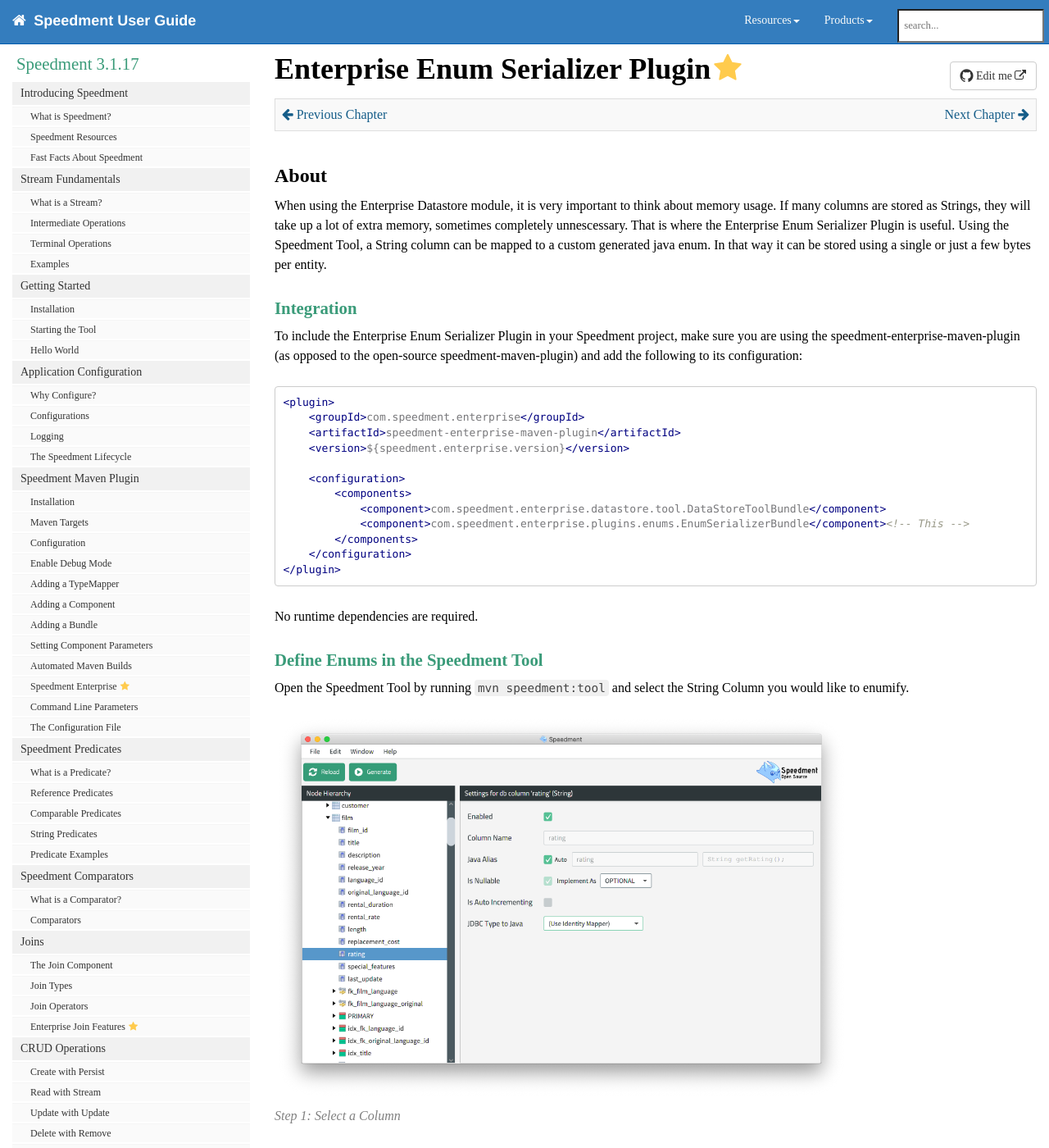
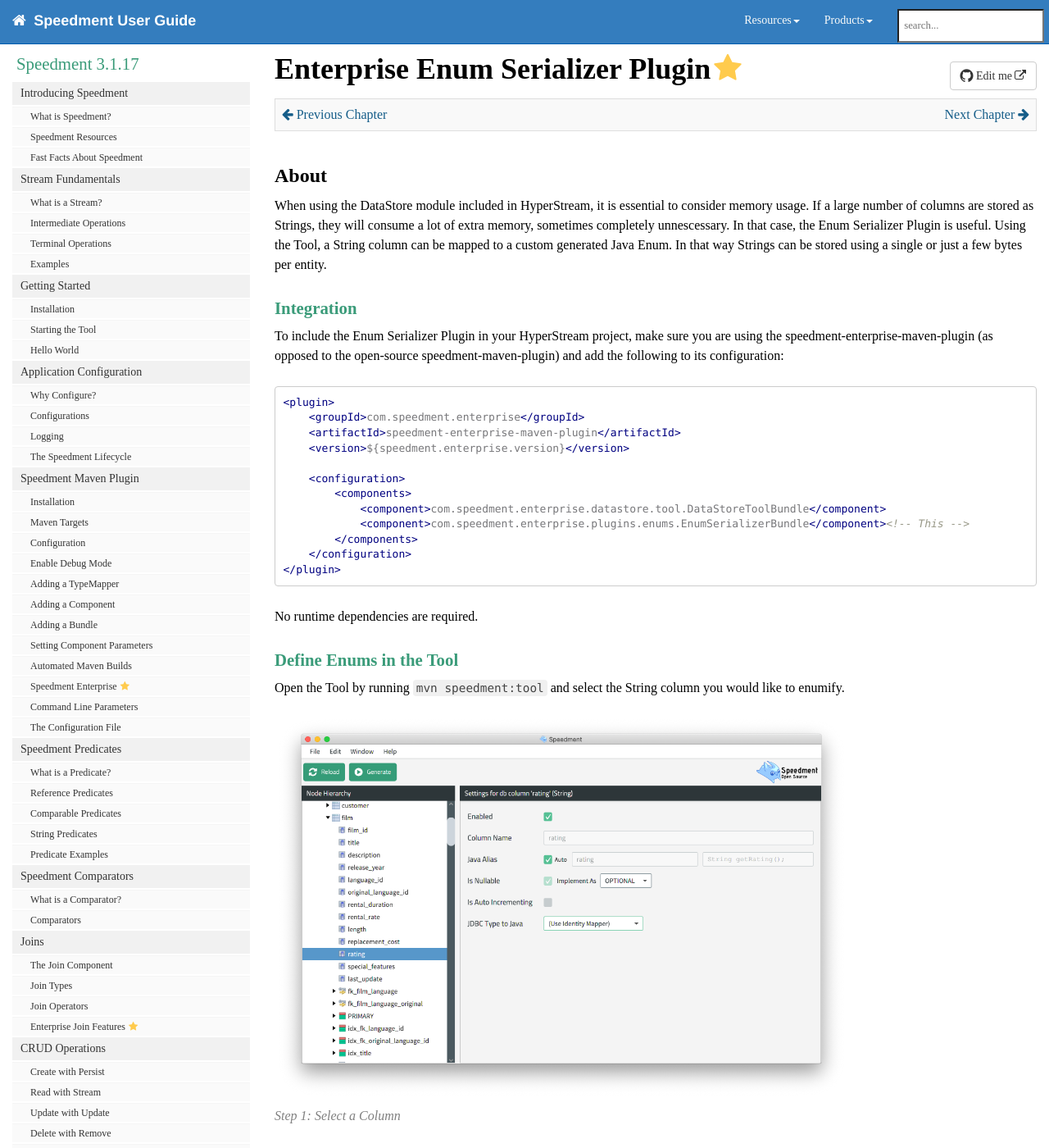
Before and after one commit to speedment/speedment-doc, a Jekyll site: the page built from pages/enterprise_enums.md, in a window 1280 px wide and 1400 px high. Shown: the whole window at 82% size. Built offline with Jekyll 4.4.1, drawn with Linux system fonts in a browser that asks for light colours; nearby versions of some CDN libraries; comment, search, counter and statistics services are not loaded; some of the changed text lies outside the part shown.

Commit message:
Rename Enterprise to HyperStream

````diff
--- a/pages/enterprise_enums.md
+++ b/pages/enterprise_enums.md
@@ -13,10 +13,10 @@
 {% include prev_next.html %}
 
 ## About
-When using the Enterprise Datastore module, it is very important to think about memory usage. If many columns are stored as Strings, they will take up a lot of extra memory, sometimes completely unnescessary. That is where the Enterprise Enum Serializer Plugin is useful. Using the Speedment Tool, a String column can be mapped to a custom generated java enum. In that way it can be stored using a single or just a few bytes per entity.
+When using the DataStore module included in HyperStream, it is essential to consider memory usage. If a large number of columns are stored as Strings, they will consume a lot of extra memory, sometimes completely unnescessary. In that case, the Enum Serializer Plugin is useful. Using the Tool, a String column can be mapped to a custom generated Java Enum. In that way Strings can be stored using a single or just a few bytes per entity.
 
 ### Integration
-To include the Enterprise Enum Serializer Plugin in your Speedment project, make sure you are using the speedment-enterprise-maven-plugin (as opposed to the open-source speedment-maven-plugin) and add the following to its configuration:
+To include the Enum Serializer Plugin in your HyperStream project, make sure you are using the speedment-enterprise-maven-plugin (as opposed to the open-source speedment-maven-plugin) and add the following to its configuration:
 
 ```xml
 <plugin>
@@ -35,20 +35,20 @@
 
 No runtime dependencies are required.
 
-### Define Enums in the Speedment Tool
-Open the Speedment Tool by running `mvn speedment:tool` and select the String Column you would like to enumify.
+### Define Enums in the Tool
+Open the Tool by running `mvn speedment:tool` and select the String column you would like to enumify.
 
 {% include image.html file="Enum0.png" url="https://www.speedment.com/" alt="Define an Enum - Select a Column" caption="Step 1: Select a Column" %}
 
-If you press the "JDBC Type to Java" dropdown, you will see a new option called `String to Enum`. Select that.
+If you press the "JDBC Type to Java" dropdown, you will see a new option called `String to Enum`.
 
 {% include image.html file="Enum1.png" url="https://www.speedment.com/" alt="Define an Enum - Set TypeMapper" caption="Step 2: Select 'String to Enum'-typemapper" %}
 
-Some new items should now appear. If the column is defined as an enum column in the database, then the "Enum Constants" field might already be populated. If it is not, then you can populate it yourself either by adding the options using the "Add Item" button (double click on a created item to change its name) or by clicking the "Populate" button.
+Some new items should now appear. If the column is defined as an Enum column in the database, then the "Enum Constants" field might already be populated. If it is not, then you can populate it yourself either by adding the options using the "Add Item" button (double click on a created item to change its name) or by clicking the "Populate" button.
 
 {% include image.html file="Enum2.png" url="https://www.speedment.com/" alt="Define an Enum - Edit Constants" caption="Step 3: Edit constants" %}
 
-When the column is configured, you can press "Generate" and your project will be updated.
+When the column is configured, press "Generate" to update your project.
 
 {% include image.html file="Enum3.png" url="https://www.speedment.com/" alt="Define an Enum - Generate Code" caption="Step 4: Generate Code" %}
 
````
